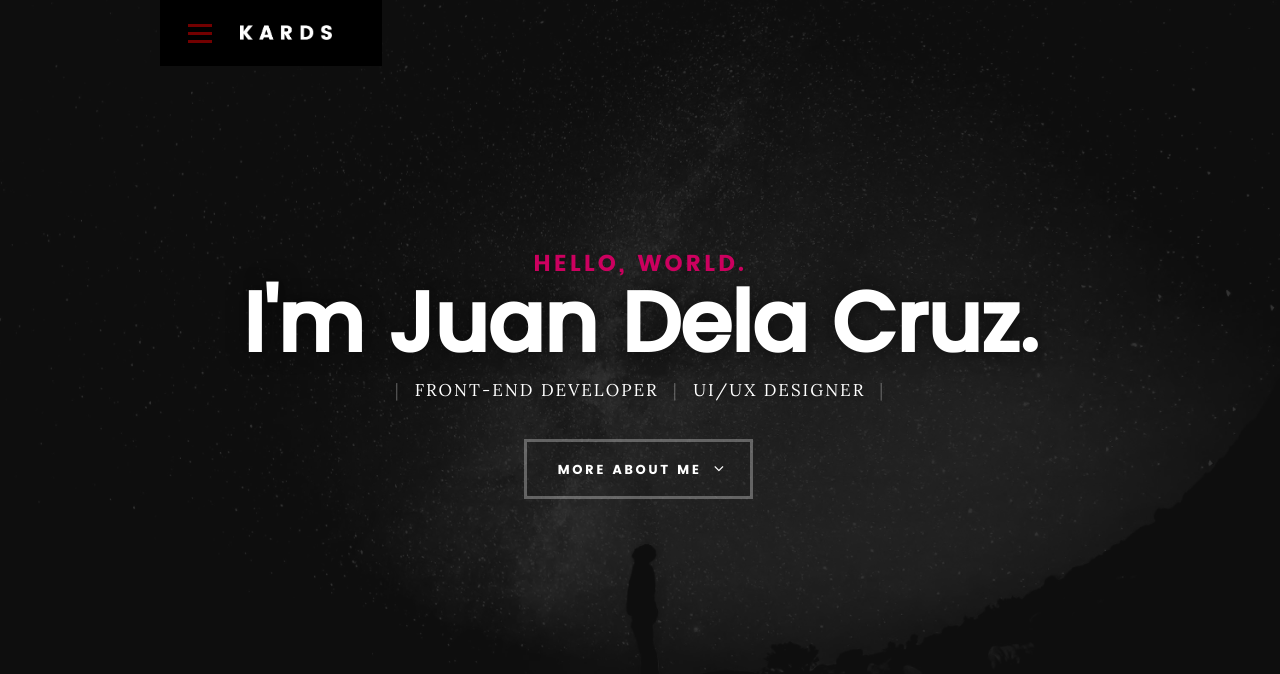
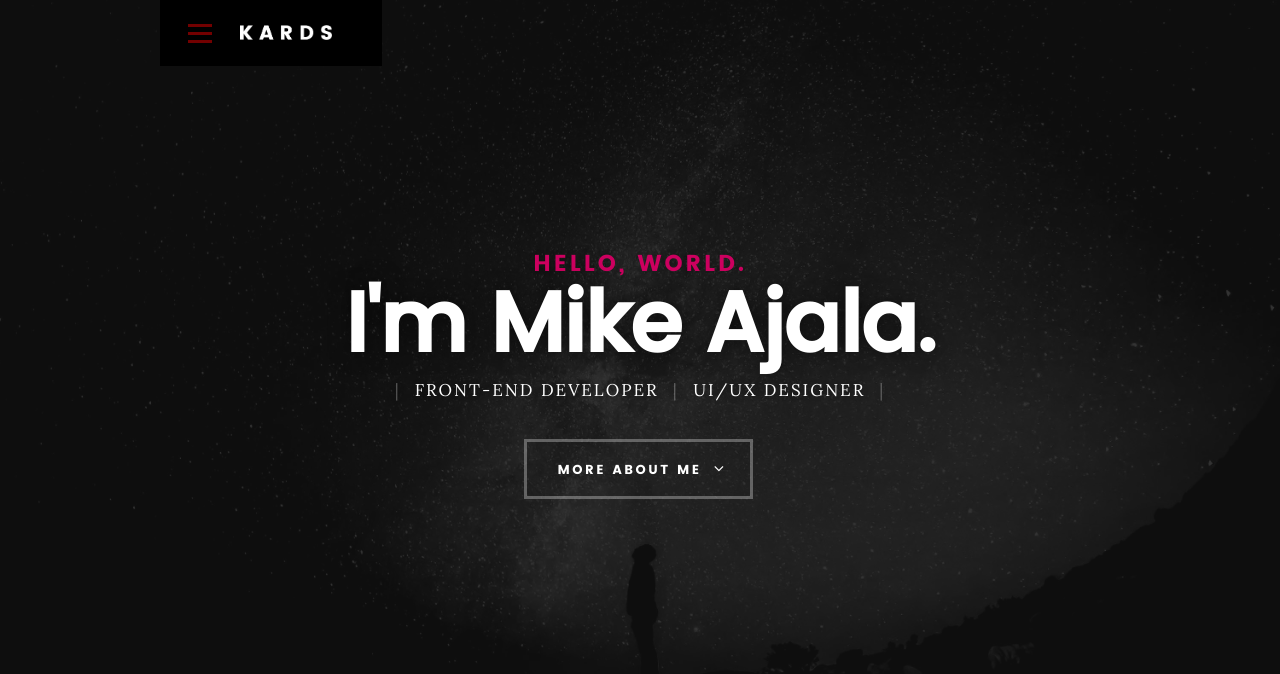
Before and after one commit to imykr/imykr.github.io, a plain HTML site: page index.html in a window 1280 px wide. Shown: the top 674 px of the page. Drawn offline with Linux system fonts and the light colour scheme; files whose address does not match are found by name.

Commit message:
introducing me

```diff
--- a/index.html
+++ b/index.html
@@ -74,7 +74,7 @@
    			<div class="col-twelve">
 
 	   			<h5>Hello, World.</h5>
-	   			<h1>I'm Juan Dela Cruz.</h1>
+	   			<h1>I'm Mike Ajala.</h1>
 
 	   			<p class="intro-position">
 	   				<span>Front-end Developer</span>
```
